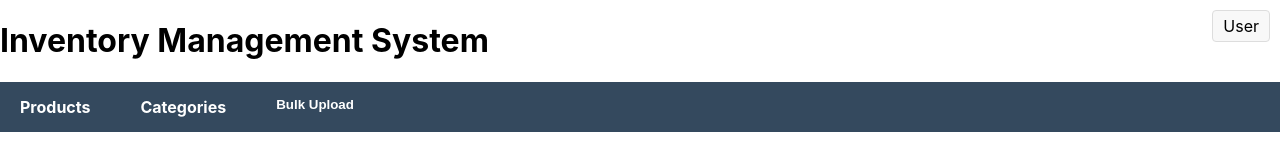
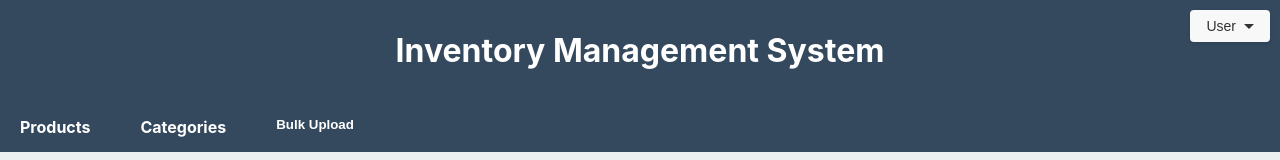
Before and after one commit to showkat2203/swe-practicum-frontend, a React (Create React App) app: page /products/create in a window 1280 px wide. Shown: the top 160 px of the page. Built offline with nearby package versions, Linux system fonts and the light colour scheme; no server answers; sample sign-in values are in the browser's storage.

Commit message:
made more updates

```diff
--- a/src/App.css
+++ b/src/App.css
@@ -1,4 +1,34 @@
 /* Main Menu Styling */
+.header {
+  background-color: #34495e;
+  color: white;
+  padding: 10px 20px;
+  text-align: center;
+  font-size: 1em;
+}
+
+.footer {
+  background-color: #2c3e50;
+  color: #ecf0f1;
+  text-align: center;
+  padding: 10px;
+  margin-top: auto;
+  width: 100%;
+}
+
+.app-container {
+  display: flex;
+  flex-direction: column;
+  min-height: 100vh;
+  justify-content: space-between;
+}
+
+.content-area {
+  flex-grow: 1;
+  background-color: #ecf0f1;
+  padding: 20px;
+}
+
 .main-menu ul {
   list-style-type: none;
   margin: 0;
@@ -32,7 +62,7 @@
 
 /* Submenu Styling */
 .submenu {
-  visibility: hidden; /* Initially hidden */
+  visibility: hidden;
   opacity: 0;
   position: absolute;
   left: 0;
@@ -46,7 +76,7 @@
 }
 
 .main-menu ul li:hover .submenu {
-  visibility: visible; /* Display on hover */
+  visibility: visible;
   opacity: 1;
 }
 
@@ -71,36 +101,36 @@
   clear: both;
 }
 
-
-.footer {
-  background-color: #2c3e50;
-  color: #ecf0f1;
-  text-align: center;
-  padding: 10px;
-  margin-top: auto; /* Keep this to push the footer to the bottom */
-  width: 100%; /* Full width */
-}
-
-
 /* Responsive Design */
 @media (max-width: 768px) {
-  .main-menu ul li {
-    display: block; /* Stack the menu items vertically on smaller screens */
-    width: 100%;
+  .header {
+    font-size: 1.2em; /* Smaller font size for header */
+    padding: 5px 10px;
   }
 
-  .main-menu ul li div, .main-menu ul li button {
-    padding: 10px; /* Adjust padding for smaller screens */
+  .main-menu ul {
+    flex-direction: column; /* Stack menu items vertically */
   }
 
-  /* Additional responsive adjustments as needed */
+  .main-menu ul li, .main-menu ul li div, .main-menu ul li button {
+    width: 100%; /* Full width for menu items */
+    padding: 10px; /* Smaller padding */
+    margin-right: 0; /* Remove right margin */
+  }
+
+  .content-area {
+    padding: 10px; /* Smaller padding for content area */
+  }
+
+  .footer {
+    padding: 5px; /* Smaller padding for footer */
+    font-size: 0.8em; /* Smaller font size for footer */
+  }
+
+  /* Adjust submenu for mobile view */
+  .submenu {
+    left: 50%;
+    transform: translateX(-50%); /* Center submenu */
+    width: 90%; /* Relative width */
+  }
 }
-
-.app-container {
-  display: flex;
-  flex-direction: column;
-  min-height: 100vh; /* Make sure it fills at least the whole viewport height */
-  justify-content: space-between; /* This will push the footer to the bottom */
-}
-
-/* Rest of your CSS */
--- a/src/App.js
+++ b/src/App.js
@@ -1,5 +1,7 @@
-import React, { useState, useEffect } from 'react';
-import { BrowserRouter as Router, Routes, Route } from 'react-router-dom';
+// App.js
+import React from 'react';
+import { BrowserRouter as Router, Routes, Route, Navigate } from 'react-router-dom';
+import { UserProvider } from './UserContext';
 import Login from './Login';
 import Register from './Register';
 import Home from './Home';
@@ -15,48 +17,30 @@ import CreateCategory from './CreateCategory';
 import './App.css';
 
 const App = () => {
-  const [userId, setUserId] = useState(localStorage.getItem('userId'));
-  console.log('userId:', userId);
-
-
-
-  // useEffect(() => {
-  //   const handleStorageChange = () => {
-  //     setUserId(localStorage.getItem('userId'));
-  //   };
-
-  //   window.addEventListener('storage', handleStorageChange);
-
-  //   return () => {
-  //     // window.removeEventListener('storage', handleStorageChange);
-  //   };
-  // }, []);
-
   return (
+    <UserProvider>
       <Router>
         <div className="app-container">
-        <Header userId={userId} />
-        {userId && <MainMenu />}
+          <Header />
+          <MainMenu />
+          <div className="content-area">
             <Routes>
-          <Route path="" element={<Login/>} />
+              <Route path="/" element={<Login />} />
               <Route path="/register" element={<Register />} />
               <Route path="/home" element={<Home />} />
-          {/* {userId && ( */}
-            {/* <> */}
               <Route path="/products" element={<ProductList />} />
               <Route path="/products/create" element={<CreateProduct />} />
               <Route path="/bulk-upload" element={<BulkUpload />} />
               <Route path="/categories" element={<CategoryList />} />
               <Route path="/categories-products" element={<CategoriesProducts />} />
               <Route path="/categories/create" element={<CreateCategory />} />
-            {/* </> */}
-          {/* )} */}
             </Routes>
+          </div>
           <Footer />
         </div>
       </Router>
+    </UserProvider>
   );
 };
 
-
 export default App;
--- a/src/BulkUpload.js
+++ b/src/BulkUpload.js
@@ -37,6 +37,7 @@ const BulkUpload = () => {
           console.error('Upload failed');
         }
       } catch (error) {
+        alert('The File Format is not correct.');
         console.error('Error during upload:', error);
       }
     } else {
--- a/src/CategoriesProducts.js
+++ b/src/CategoriesProducts.js
@@ -14,9 +14,9 @@ const CategoriesProducts = () => {
 
   useEffect(() => {
 
-    // const userId = localStorage.getItem('userId');
+    const userId = localStorage.getItem('userId');
     if (!userId) {
-      navigate('/login');
+      navigate('');
       return;
     }
 
--- a/src/CreateProduct.js
+++ b/src/CreateProduct.js
@@ -14,7 +14,7 @@ const CreateProduct = () => {
   useEffect(() => {
     const userId = localStorage.getItem('userId');
     if (!userId) {
-      navigate('/login');
+      navigate('/');
       return;
     }
 
--- a/src/Login.js
+++ b/src/Login.js
@@ -1,11 +1,16 @@
-import React, { useState, useEffect } from 'react';
+import React, { useState, useEffect, useContext } from 'react';
 import axios from 'axios';
 import { useNavigate, useLocation } from 'react-router-dom';
 import './Auth.css';
+import { UserContext } from './UserContext';
+
+
 
 const Login = () => {
     const location = useLocation();
     const [showSuccess, setShowSuccess] = useState(false);
+    const { setUserId } = useContext(UserContext); // Use UserContext
+
 
 
 
@@ -32,6 +37,7 @@ const Login = () => {
         try {
           const response = await axios.post('http://localhost:8080/login', { email, password });
           console.log('Login successful:', response.data);
+          setUserId(response.data.userId); // Update userId in context
           localStorage.setItem('userId', response.data.userId);
           navigate('/categories-products');
         } catch (err) {
--- a/src/Register.js
+++ b/src/Register.js
@@ -19,7 +19,7 @@ const Register = () => {
         try {
             const response = await axios.post('http://localhost:8080/register', { email, password, name });
             console.log('Registration successful:', response.data);
-            navigate('/products', { state: { fromRegistration: true } }); // Redirect with state
+            navigate('/', { state: { fromRegistration: true } }); // Redirect with state
         } catch (err) {
             setError(err.response?.data || 'Registration failed');
         }
--- a/src/UserContext.js
+++ b/src/UserContext.js
@@ -1,9 +1,21 @@
-import React, { createContext, useState } from 'react';
+// UserContext.js
+import React, { createContext, useState, useEffect } from 'react';
 
-export const UserContext = createContext(null);
+export const UserContext = createContext();
 
 export const UserProvider = ({ children }) => {
-  const [userId, setUserId] = useState(null);
+  const [userId, setUserId] = useState(localStorage.getItem('userId'));
+
+  useEffect(() => {
+    const handleStorageChange = () => {
+      setUserId(localStorage.getItem('userId'));
+    };
+
+    window.addEventListener('storage', handleStorageChange);
+    return () => {
+      window.removeEventListener('storage', handleStorageChange);
+    };
+  }, []);
 
   return (
     <UserContext.Provider value={{ userId, setUserId }}>
--- a/src/UserMenu.css
+++ b/src/UserMenu.css
@@ -1,41 +1,58 @@
 .custom-user-menu {
-    position: absolute;
-    top: 0;
-    right: 0;
-    margin: 10px;
-    cursor: pointer;
+    position: fixed;
+    top: 10px;
+    right: 10px;
+    background-color: #f8f8f8;
+    padding: 8px 16px;
+    border-radius: 4px;
+    box-shadow: 0 2px 4px rgba(0, 0, 0, 0.1);
+    z-index: 1000;
+    font-family: Arial, sans-serif;
 }
 
-.custom-user-menu .menu-title {
-    background-color: #f8f8f8;
-    padding: 5px 10px;
-    border: 1px solid #ddd;
+.menu-title {
+    cursor: pointer;
+    color: #333;
+    font-size: 14px;
+    display: flex;
+    align-items: center;
+}
+
+.arrow-down {
+    display: inline-block;
+    margin-left: 8px;
+    width: 0;
+    height: 0;
+    border-left: 5px solid transparent;
+    border-right: 5px solid transparent;
+    border-top: 5px solid #333;
+}
+
+.custom-submenu {
+    display: none;
+    position: absolute;
+    top: 100%;
+    left: 0;
+    background-color: #ffffff;
+    box-shadow: 0 8px 16px rgba(0,0,0,0.1);
     border-radius: 4px;
+    overflow: hidden;
+    z-index: 1;
+    margin-top: 5px;
 }
 
 .custom-user-menu:hover .custom-submenu {
-    display: block; /* Show on hover */
-}
-
-.custom-submenu {
-    display: none; /* Hide by default */
-    position: absolute;
-    right: 0;
-    background-color: white;
-    box-shadow: 0px 0px 5px #aaa;
-    padding: 5px;
-    margin-top: 5px;
-    border-radius: 4px;
-    z-index: 1000;
+    display: block;
 }
 
 .custom-submenu a {
-    color: #555;
+    padding: 10px 15px;
     text-decoration: none;
     display: block;
-    padding: 5px 10px;
+    color: #333333;
+    font-size: 14px;
 }
 
 .custom-submenu a:hover {
-    background-color: #eee;
+    background-color: #f1f1f1;
 }
--- a/src/UserMenu.js
+++ b/src/UserMenu.js
@@ -1,24 +1,46 @@
-import React from 'react';
+import React, { useState, useEffect } from 'react';
 import { useNavigate } from 'react-router-dom';
 import './UserMenu.css';
 
 const UserMenu = () => {
     const navigate = useNavigate();
-    const userName = 'User'; // Replace with the actual user's name if available
+    const userName = 'User'; // Replace with actual user's name if available
+    const [showSubMenu, setShowSubMenu] = useState(false);
+    let hoverTimer;
 
     const handleLogout = () => {
         localStorage.removeItem('userId');
-        navigate('/login');
+        navigate('/');
     };
 
+    const handleMouseEnter = () => {
+        clearTimeout(hoverTimer);
+        setShowSubMenu(true);
+    };
+
+    const handleMouseLeave = () => {
+        hoverTimer = setTimeout(() => {
+            setShowSubMenu(false);
+        }, 1000); // Delay in ms
+    };
+
+    useEffect(() => {
+        return () => {
+            clearTimeout(hoverTimer);
+        };
+    }, []);
+
     return (
-        <div className="custom-user-menu">
-            <div className="menu-title">
+        <div className="custom-user-menu" onMouseLeave={handleMouseLeave}>
+            <div className="menu-title" onMouseEnter={handleMouseEnter}>
                 {userName}
+                <span className="arrow-down"></span>
             </div>
-            <div className="custom-submenu">
-                <a onClick={handleLogout} href="#">Logout</a>
-            </div>
+            {showSubMenu && (
+                <div className="custom-submenu">
+                    <a onClick={handleLogout} href="#">Logout</a>
+                </div>
+            )}
         </div>
     );
 };
```
Also changed, not shown: src/components/Header.css (added). Lines whose indentation alone changed are shown as unchanged.
